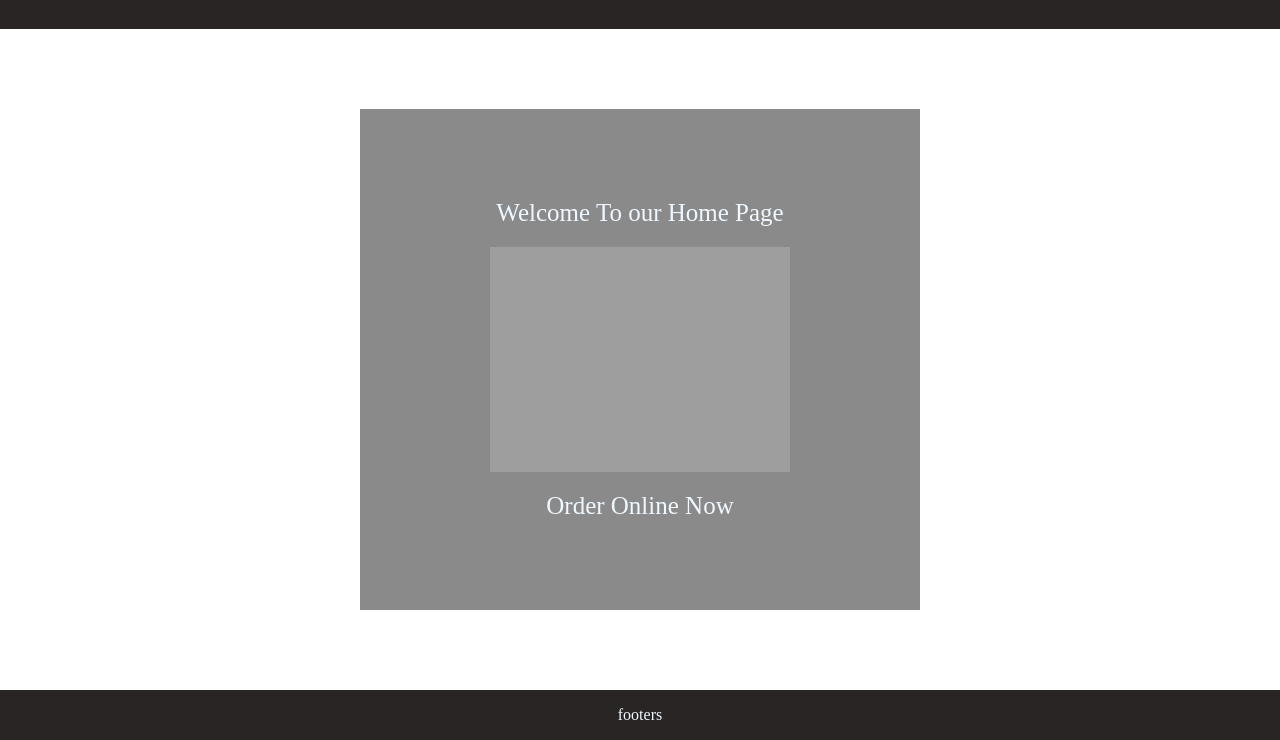
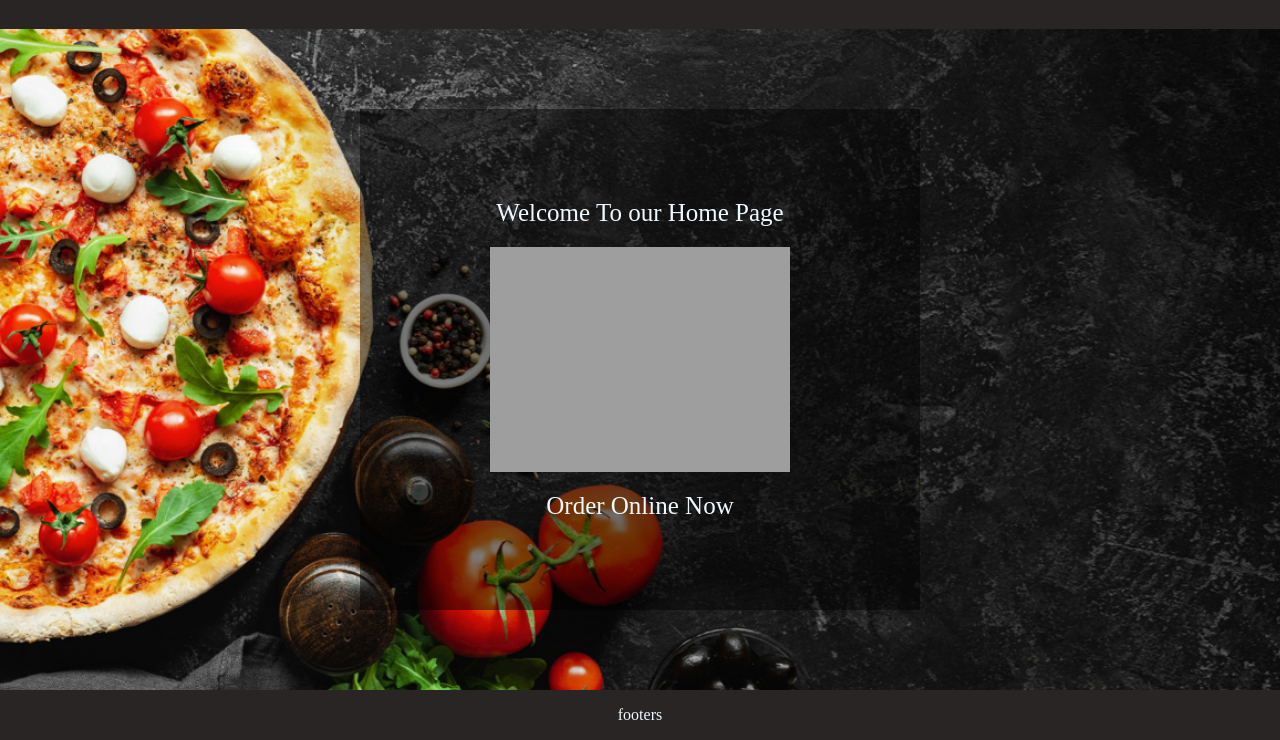
Before and after one commit to salmanfarooqdev/restaurant, a plain HTML site: page index.html in a window 1280 px wide. Shown: the part 194-934 px from the top of the page. Drawn offline with Linux system fonts and the light colour scheme; the site is published under a folder, as on GitHub Pages, so addresses that start at the root find nothing.

Commit message:
Updated background image URL

```diff
--- a/style.css
+++ b/style.css
@@ -11,7 +11,7 @@
     justify-content: space-between;
     /* height: 100vh; */
 
-    background-image: url('/pizza.jpeg');
+    background-image: url('pizza.jpeg');
     background-size: cover;
     background-repeat: no-repeat;
     background-attachment: fixed; /* Keeps the background fixed as you scroll */
```
